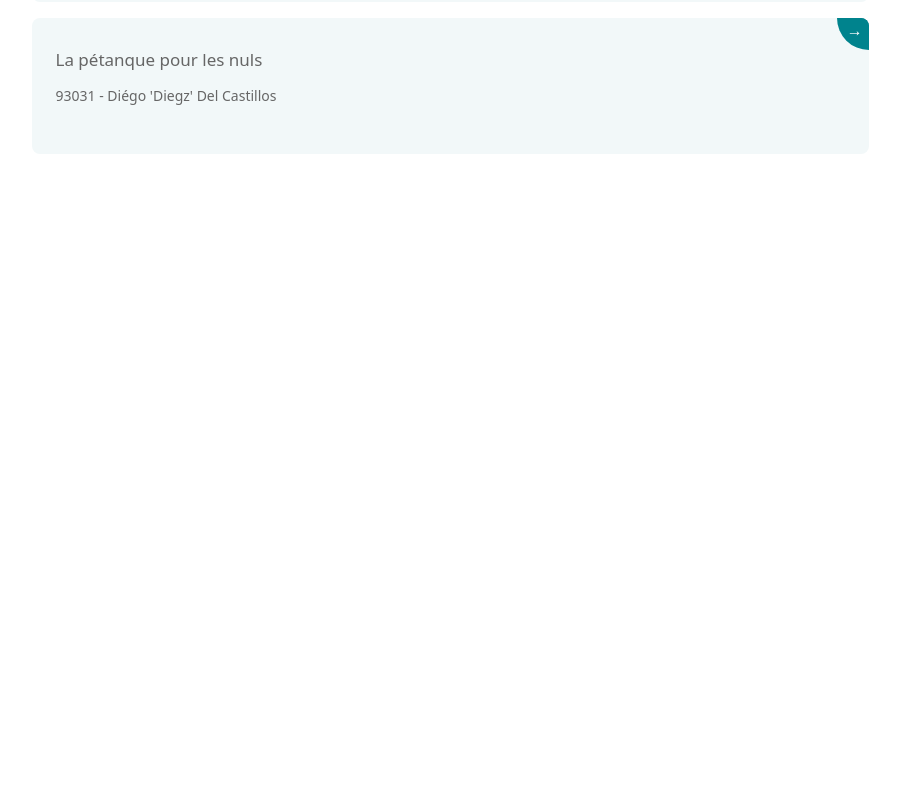
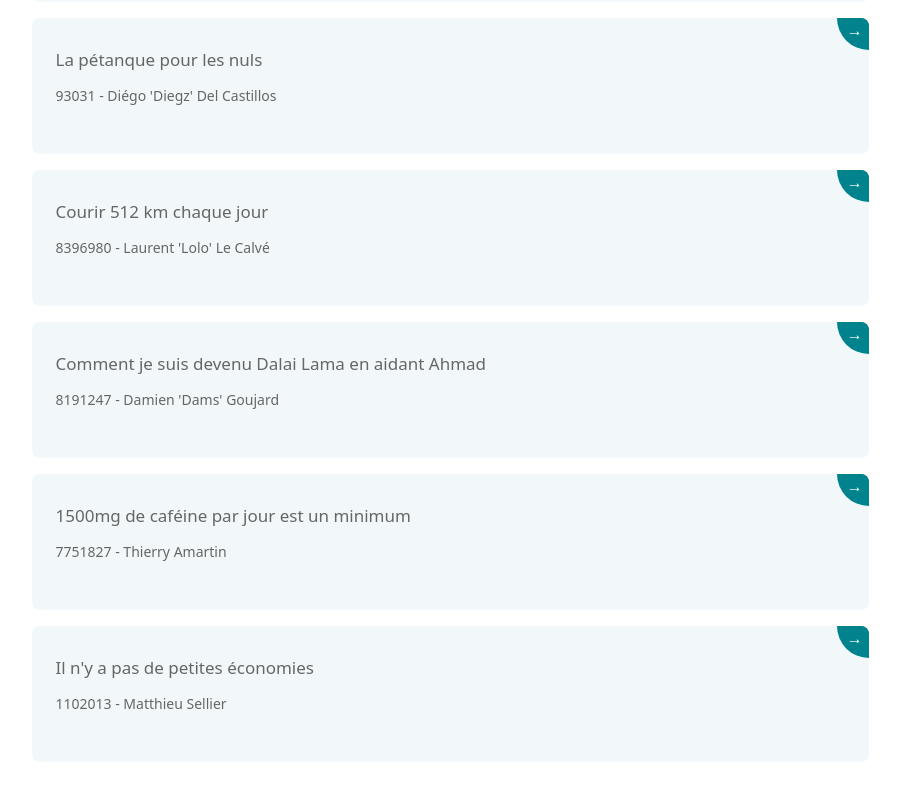
Before and after one commit to sinatrablue/crud-app-demo, a React (Vite) app: page /books in a window 1280 px wide. Shown: the part 446-1246 px from the top of the page, without its empty margins (190-1090 px from the left). Before the commit the page ends 800 px from the top, so only its background shows below. Built offline with nearby package versions, Linux system fonts and the light colour scheme.

Commit message:
Updated data

```diff
--- a/src/data/BooksListData.ts
+++ b/src/data/BooksListData.ts
@@ -4,24 +4,40 @@ export type BookProps = {
   author: string;
 };
 
-const i1 = Math.floor(Math.random() * 10000000);
-const i2 = Math.floor(Math.random() * 10000000);
-const i3 = Math.floor(Math.random() * 10000000);
-
 export const DefaultBooks = [
   {
-    isbn: i1,
+    isbn: Math.floor(Math.random() * 10000000),
     title: "Clichés sur les hispaniques",
     author: "François Vicq",
   },
   {
-    isbn: i2,
+    isbn: Math.floor(Math.random() * 10000000),
     title: "Dissertation sur les poissons morts",
     author: "Gabriel 'Gabz' Mouget",
   },
   {
-    isbn: i3,
+    isbn: Math.floor(Math.random() * 10000000),
     title: "La pétanque pour les nuls",
     author: "Diégo 'Diegz' Del Castillos",
   },
+  {
+    isbn: Math.floor(Math.random() * 10000000),
+    title: "Courir 512 km chaque jour",
+    author: "Laurent 'Lolo' Le Calvé",
+  },
+  {
+    isbn: Math.floor(Math.random() * 10000000),
+    title: "Comment je suis devenu Dalai Lama en aidant Ahmad",
+    author: "Damien 'Dams' Goujard",
+  },
+  {
+    isbn: Math.floor(Math.random() * 10000000),
+    title: "1500mg de caféine par jour est un minimum",
+    author: "Thierry Amartin",
+  },
+  {
+    isbn: Math.floor(Math.random() * 10000000),
+    title: "Il n'y a pas de petites économies",
+    author: "Matthieu Sellier",
+  },
 ];
```
